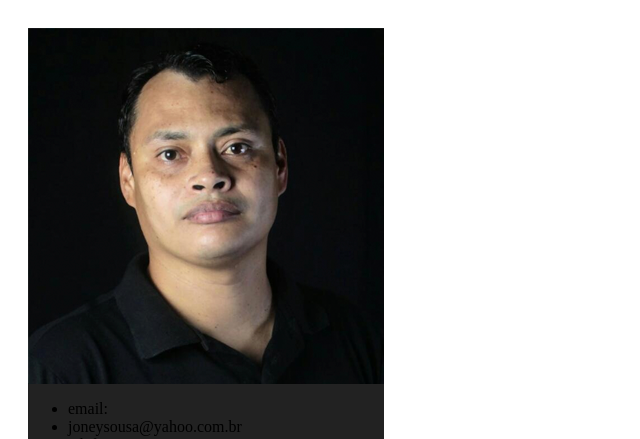
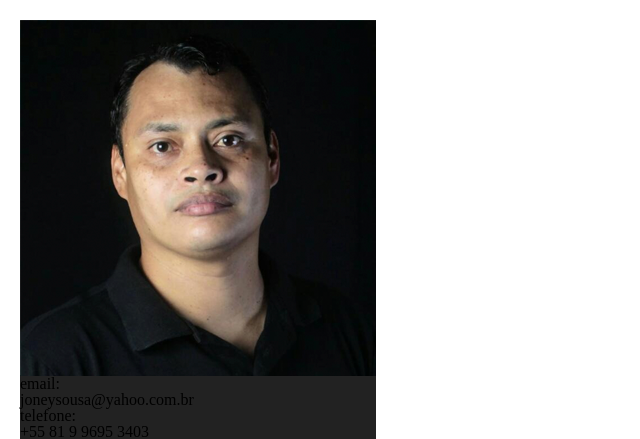
Before and after one commit to JoneyPereira/Projeto_Front_End-Alura, a plain HTML site: page index.html in a window 1280 px wide. Shown: the top 439 px of the page, without its empty margins (0-640 px from the left). Drawn offline with Linux system fonts and the light colour scheme.

Commit message:
Adicionado estilos.

```diff
--- /dev/null
+++ b/css/reset.css
@@ -0,0 +1,48 @@
+/* http://meyerweb.com/eric/tools/css/reset/
+   v2.0 | 20110126
+   License: none (public domain)
+*/
+
+html, body, div, span, applet, object, iframe,
+h1, h2, h3, h4, h5, h6, p, blockquote, pre,
+a, abbr, acronym, address, big, cite, code,
+del, dfn, em, img, ins, kbd, q, s, samp,
+small, strike, strong, sub, sup, tt, var,
+b, u, i, center,
+dl, dt, dd, ol, ul, li,
+fieldset, form, label, legend,
+table, caption, tbody, tfoot, thead, tr, th, td,
+article, aside, canvas, details, embed,
+figure, figcaption, footer, header, hgroup,
+menu, nav, output, ruby, section, summary,
+time, mark, audio, video {
+	margin: 0;
+	padding: 0;
+	border: 0;
+	font-size: 100%;
+	font: inherit;
+	vertical-align: baseline;
+}
+/* HTML5 display-role reset for older browsers */
+article, aside, details, figcaption, figure,
+footer, header, hgroup, menu, nav, section {
+	display: block;
+}
+body {
+	line-height: 1;
+}
+ol, ul {
+	list-style: none;
+}
+blockquote, q {
+	quotes: none;
+}
+blockquote:before, blockquote:after,
+q:before, q:after {
+	content: '';
+	content: none;
+}
+table {
+	border-collapse: collapse;
+	border-spacing: 0;
+}
--- a/index.html
+++ b/index.html
@@ -4,17 +4,18 @@
     <meta charset="UTF-8">
     <meta http-equiv="X-UA-Compatible" content="IE=edge">
     <meta name="viewport" content="width=device-width, initial-scale=1.0">
+    <link rel="stylesheet" href="css/reset.css">
     <link rel="stylesheet" href="css/style.css">
 
-    <title>Portfolio Desenvolve</title>
+    <title>Portfólio Desenvolve</title>
 </head>
 <body>
     <section class="content">
         <div class="sidebar">
             <img class="avatar" src="img/foto-perfil-01.png" alt="Minha foto de perfil">
             <div class="info">
-                <ul>
-                    <li>email:</li>
+                <ul class="list_info">
+                    <li class="list_info_email">email:</li>
                     <li>joneysousa@yahoo.com.br</li>
                     <li>telefone:</li>
                     <li>+55 81 9 9695 3403</li>
```
